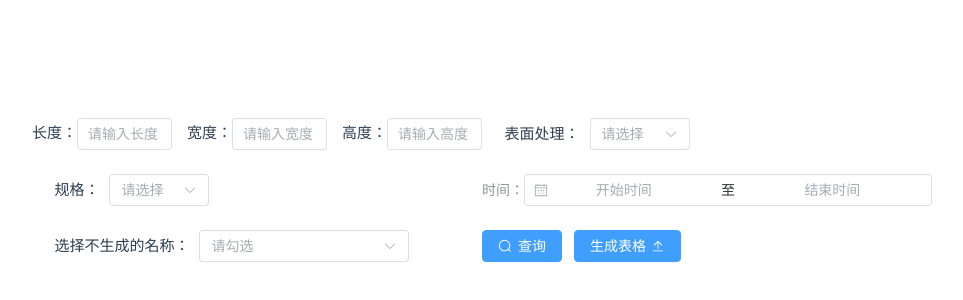
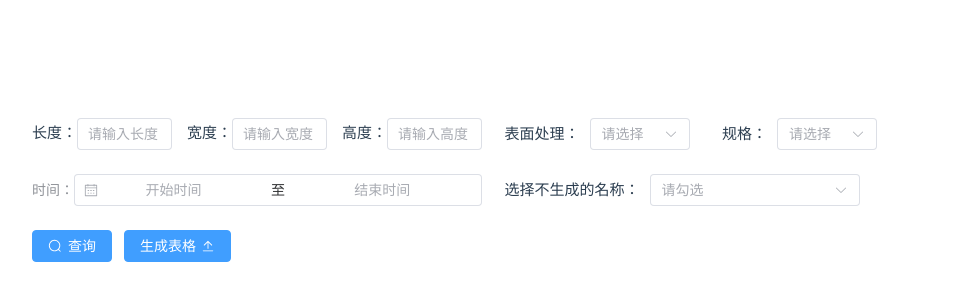
Before and after one commit to xmc0522/xihualvye, a Vue app in the folder xihualvye/: page / in a window 1280 px wide. Shown: the part 210-510 px from the top of the page, without its empty margins (158-1121 px from the left). Built offline with nearby package versions, Linux system fonts and the light colour scheme; the HTML template or start-up script is replaced by a standard one.

Commit message:
加注释

```diff
--- a/xihualvye/src/App.vue
+++ b/xihualvye/src/App.vue
@@ -1,4 +1,5 @@
 <template>
+<!-- 长宽高 -->
   <div>
       <span>长度：</span>
       <el-input v-model="input1" style="width: 95px;" placeholder="请输入长度"  />
@@ -8,6 +9,7 @@
       <el-input v-model="input3" style="width: 95px;" placeholder="请输入高度"  />
   </div>
 
+<!-- 表面处理和规格 -->
   <div style="display: flex; align-items: center; gap: 10px;">
     <p style="margin-left: 5%;">表面处理：</p>
     <el-select v-model="value3" placeholder="请选择" style="width: 100px">
@@ -18,9 +20,6 @@
         :value="item.value"
       />
     </el-select>
-  </div>
-
-  <div style="display: flex; align-items: center; gap: 10px;">
     <p style="margin-left: 5%;">规格：</p>
     <el-select v-model="value4" placeholder="请选择" style="width: 100px">
       <el-option
@@ -31,6 +30,8 @@
       />
     </el-select>
   </div>
+
+<!-- 时间选择器 -->
   <div class="demo-date-picker">
     <div class="block">
       <span class="demonstration">时间：</span>
@@ -47,6 +48,8 @@
       />
     </div>
   </div>
+
+<!-- 选择不生成的名称 -->
   <div class="m-4" style="display: flex; align-items: center; gap: 10px; margin-left: 5%;">
     <p style="margin: 0;">选择不生成的名称：</p>
     <el-select
```
